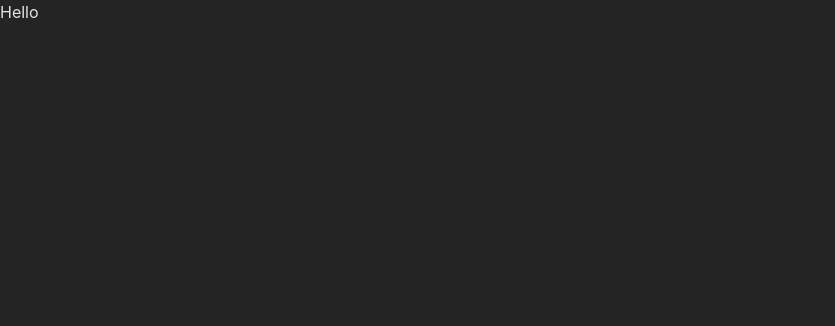
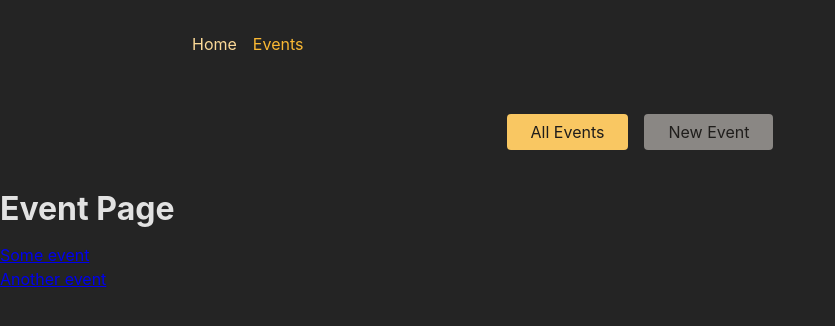
Before and after one commit to bvp1518/Advanced-Routing, a React (Create React App) app: page /events in a window 1280 px wide. Shown: the top 326 px of the page, without its empty margins (0-835 px from the left). Built offline with nearby package versions, Linux system fonts and the light colour scheme.

Commit message:
till-340. Time to Practice: Solution

```diff
--- a/package.json
+++ b/package.json
@@ -8,6 +8,7 @@
     "@testing-library/user-event": "^13.5.0",
     "react": "^18.2.0",
     "react-dom": "^18.2.0",
+    "react-router-dom": "^6.26.1",
     "react-scripts": "5.0.1",
     "web-vitals": "^2.1.4"
   },
--- a/src/App.js
+++ b/src/App.js
@@ -6,22 +6,67 @@
 //    - EventDetailPage
 //    - NewEventPage
 //    - EditEventPage
+// DONE
+
 // 2. Add routing & route definitions for these five pages
 //    - / => HomePage
 //    - /events => EventsPage
 //    - /events/<some-id> => EventDetailPage
 //    - /events/new => NewEventPage
 //    - /events/<some-id>/edit => EditEventPage
+// DONE
+
 // 3. Add a root layout that adds the <MainNavigation> component above all page components
-// 4. Add properly working links to the MainNavigation
+// DONE
+
+// 4. Add properly working links to the MainNavigation.
+// DONE
+
 // 5. Ensure that the links in MainNavigation receive an "active" class when active
+// DONE
+
 // 6. Output a list of dummy events to the EventsPage
 //    Every list item should include a link to the respective EventDetailPage
+// DONE
+
 // 7. Output the ID of the selected event on the EventDetailPage
+// DONE
+
 // BONUS: Add another (nested) layout route that adds the <EventNavigation> component above all /events... page components
+// DONE
+
+import { RouterProvider, createBrowserRouter } from "react-router-dom";
+
+import HomePage from "./Pages/Home";
+import EventsPage from "./Pages/Events";
+import EventDetailPage from "./Pages/EventDetail";
+import NewEventPage from "./Pages/NewEvent";
+import EditEventPage from "./Pages/EditEvent";
+import RootLayout from "./Pages/Root";
+import EventsRootLayout from "./Pages/EventsRoot";
+
+const router = createBrowserRouter([
+  {
+    path: '/',
+    element: <RootLayout />,
+    children: [
+      { index: true, element: <HomePage /> },
+      {
+        path: 'events', element: <EventsRootLayout />,
+        children: [
+          { index:true, element: <EventsPage /> },
+          { path: ':eventId', element: <EventDetailPage /> },
+          { path: 'new', element: <NewEventPage /> },
+          { path: ':eventId/edit', element: <EditEventPage /> }
+        ]
+      },
+    ],
+  },
+])
+
 
 function App() {
-  return <div>Hello</div>;
+  return <RouterProvider router={router} />
 }
 
 export default App;
--- /dev/null
+++ b/src/Pages/EditEvent.js
@@ -0,0 +1,7 @@
+function EditEventPage() {
+    return (
+        <h1> EditEventPage Page</h1>
+    )
+}
+
+export default EditEventPage;
--- /dev/null
+++ b/src/Pages/EventDetail.js
@@ -0,0 +1,15 @@
+
+import { useParams } from "react-router-dom";
+
+function EventDetailPage() {
+   const params = useParams();
+
+    return (
+        <>
+        <h1> EventsDetail Page</h1>
+        <p>Event Id: {params.eventId}</p>
+        </>
+    )
+}
+
+export default EventDetailPage;
--- /dev/null
+++ b/src/Pages/Events.js
@@ -0,0 +1,30 @@
+ import { Link } from "react-router-dom";
+
+const DUMMY_EVENTS = [
+    {
+        id: 'e1',
+        title: 'Some event'
+    },
+    {
+        id: 'e2',
+        title: 'Another event'
+    },
+];
+
+function EventsPage() {
+    return (
+        <>
+            <h1> Event Page</h1>
+            <ul>
+                {DUMMY_EVENTS.map((event) => (
+                    <li key={event.id}>
+                        <Link to={event.id}>{event.title}</Link>
+                    </li>
+                ))}
+            </ul>
+        </>
+
+    )
+}
+
+export default EventsPage;
--- /dev/null
+++ b/src/Pages/EventsRoot.js
@@ -0,0 +1,14 @@
+import { Outlet } from "react-router-dom";
+
+import EventsNavigation from '../components/EventsNavigation';
+
+function EventsRootLayout() {
+    return (
+        <>
+            <EventsNavigation />
+            <Outlet />
+        </>
+    )
+}
+
+export default EventsRootLayout;
--- /dev/null
+++ b/src/Pages/Home.js
@@ -0,0 +1,9 @@
+
+
+function HomePage() {
+    return (
+        <h1> Home Page</h1>
+    )
+}
+
+export default HomePage;
--- /dev/null
+++ b/src/Pages/NewEvent.js
@@ -0,0 +1,7 @@
+function NewEventPage() {
+    return (
+        <h1> NewEventPage Page</h1>
+    )
+}
+
+export default NewEventPage;
--- /dev/null
+++ b/src/Pages/Root.js
@@ -0,0 +1,14 @@
+import { Outlet } from "react-router-dom";
+
+import MainNavigation from '../components/MainNavigation';
+
+function RootLayout (){
+    return <>
+    <MainNavigation />
+    <main>
+        <Outlet />
+    </main>
+    </>
+}
+
+export default RootLayout;
--- a/src/components/EventsNavigation.js
+++ b/src/components/EventsNavigation.js
@@ -1,3 +1,5 @@
+import { NavLink } from 'react-router-dom';
+
 import classes from './EventsNavigation.module.css';
 
 function EventsNavigation() {
@@ -6,10 +8,24 @@
       <nav>
         <ul className={classes.list}>
           <li>
-            <a href="/events">All Events</a>
+            <NavLink
+              to="/events"
+              className={({ isActive }) =>
+                isActive ? classes.active : undefined
+              }
+              end
+            >
+              All Events
+            </NavLink>
           </li>
           <li>
-            <a href="/events/new">New Event</a>
+            <NavLink to="/events/new"
+              className={({ isActive }) =>
+                isActive ? classes.active : undefined
+              }
+            >
+              New Event
+            </NavLink>
           </li>
         </ul>
       </nav>
--- a/src/components/MainNavigation.js
+++ b/src/components/MainNavigation.js
@@ -1,3 +1,6 @@
+
+import { NavLink } from 'react-router-dom';
+
 import classes from './MainNavigation.module.css';
 
 function MainNavigation() {
@@ -6,10 +9,21 @@
       <nav>
         <ul className={classes.list}>
           <li>
-            <a>Home</a>
+            <NavLink to='/' className={({ isActive }) =>
+              isActive ? classes.active : undefined
+            }
+            end
+            >
+              Home
+            </NavLink>
           </li>
           <li>
-            <a>Events</a>
+            <NavLink to='/events' className={({ isActive }) =>
+              isActive ? classes.active : undefined
+            }
+            >
+              Events
+            </NavLink>
           </li>
         </ul>
       </nav>
```
Also changed, not shown: 1 other file (tests, documents, lock files or other folders).
